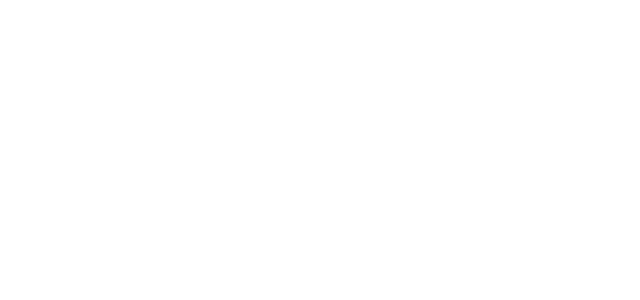
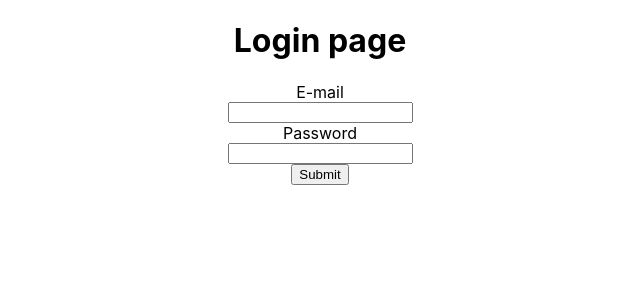
Before and after one commit to Ode42/oderp, a React (Create React App) app: page /login in a window 1280 px wide. Before the commit this address had no page. Shown: the top 300 px of the page, without its empty margins (320-960 px from the left). Built offline with nearby package versions, Linux system fonts and the light colour scheme.

Commit message:
Log in function

```diff
--- /dev/null
+++ b/src/components/Authentication/Register.jsx
@@ -0,0 +1,11 @@
+import React from "react";
+
+const Register = () => {
+  return (
+    <div className="register">
+      <h1>Register page</h1>
+    </div>
+  );
+};
+
+export default Register;
--- /dev/null
+++ b/src/components/Projects/Login.jsx
@@ -0,0 +1,60 @@
+import React, { useState } from "react";
+import "./../../styles/auth.css";
+
+const Login = () => {
+  const [email, setEmail] = useState("");
+  const [password, setPassword] = useState("");
+
+  const postCredentials = async (url = "", data = {}) => {
+    const response = await fetch(url, {
+      method: "POST",
+      mode: "cors",
+      cache: "no-cache",
+      credentials: "same-origin",
+      headers: {
+        "Content-Type": "application/json",
+      },
+      redirect: "follow",
+      referrerPolicy: "no-referrer",
+      body: JSON.stringify(data),
+    });
+    return response.json();
+  };
+  const login = async () => {
+    postCredentials("http://localhost:5000/api/auth/login", {
+      email: email,
+      password: password,
+    }).then((data) => {
+      console.log(data);
+      localStorage.setItem("token", JSON.stringify(data["token"]));
+    });
+  };
+  return (
+    <div className="login">
+      <h1>Login page</h1>
+      <form className="login-form">
+        <label for="email">E-mail</label>
+        <input
+          id="email"
+          name="email"
+          type="email"
+          value={email}
+          onChange={(e) => setEmail(e.target.value)}
+        />
+        <label for="password">Password</label>
+        <input
+          id="password"
+          name="password"
+          type="password"
+          value={password}
+          onChange={(e) => setPassword(e.target.value)}
+        />
+        <button type="button" onClick={login}>
+          Submit
+        </button>
+      </form>
+    </div>
+  );
+};
+
+export default Login;
--- a/src/components/router/OdErpRouter.jsx
+++ b/src/components/router/OdErpRouter.jsx
@@ -2,6 +2,8 @@
 import { BrowserRouter as Router, Routes, Route, Link } from "react-router-dom";
 import Projects from "../Projects/Projects";
 import Home from "../Home";
+import Register from "../Authentication/Register";
+import Login from "../Projects/Login";
 
 const OdErpRouter = () => {
   return (
@@ -10,6 +12,8 @@
         <Routes>
           <Route exact path="/projects" element={<Projects />} />
           <Route exact path="/" element={<Home />} />
+          <Route exact path="/register" element={<Register />} />
+          <Route exact path="/login" element={<Login />} />
         </Routes>
       </Router>
     </div>
--- /dev/null
+++ b/src/styles/auth.css
@@ -0,0 +1,15 @@
+.login {
+  width: 100%;
+  display: flex;
+  flex-flow: column wrap;
+  align-items: center;
+  justify-content: space-around;
+}
+
+.login-form {
+  width: 75%;
+  display: flex;
+  flex-flow: column wrap;
+  align-items: center;
+  justify-content: space-around;
+}
```
